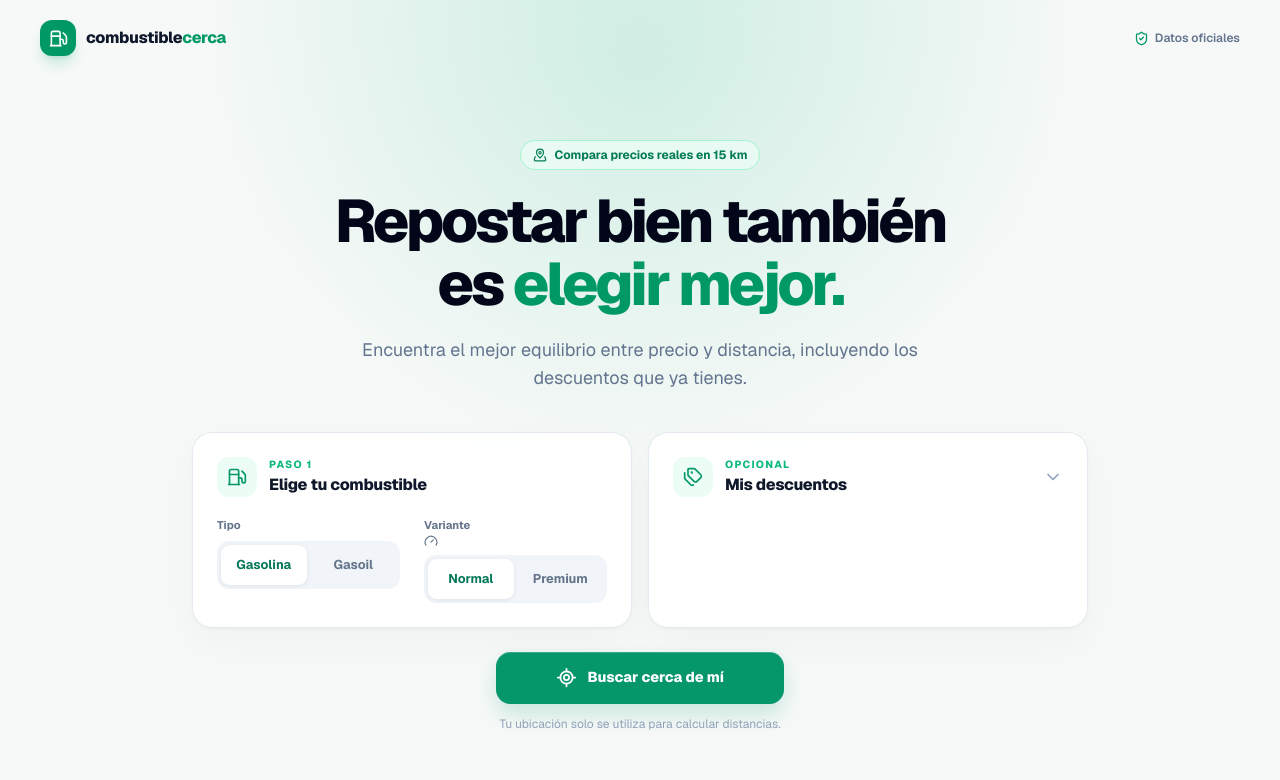
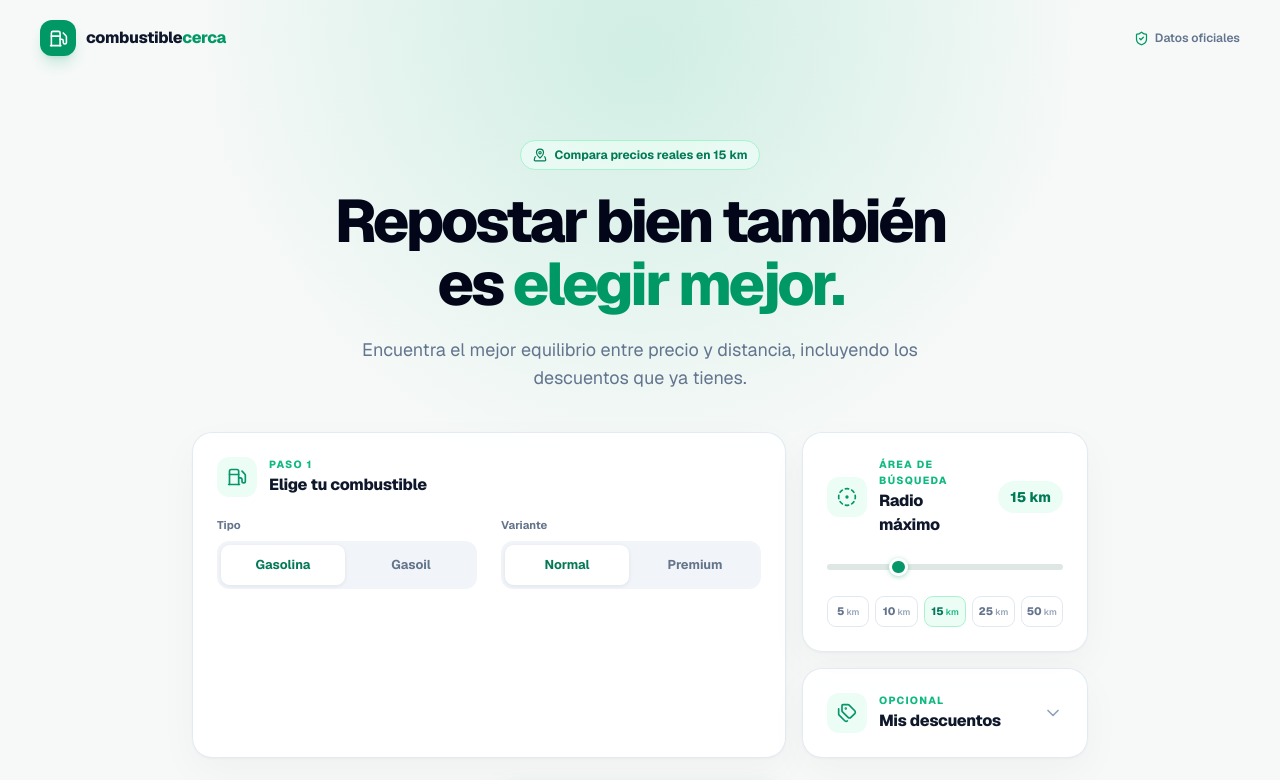
Before and after one commit to pzc-webdev/combustible-zc, a Next.js app: page / in a window 1280 px wide. Shown: the top 780 px of the page. Built offline with nearby package versions, Linux system fonts and the light colour scheme.

Commit message:
FEAT - Add km selector

```diff
--- a/app/globals.css
+++ b/app/globals.css
@@ -130,6 +130,85 @@ input:focus-visible {
 .segment-button:disabled {
   cursor: wait;
   opacity: 0.6;
+}
+
+.range-input {
+  width: 100%;
+  height: 1.25rem;
+  appearance: none;
+  background: transparent;
+  cursor: pointer;
+}
+
+.range-input::-webkit-slider-runnable-track {
+  height: 0.35rem;
+  border-radius: 9999px;
+  background: #dfe7e4;
+}
+
+.range-input::-moz-range-track {
+  height: 0.35rem;
+  border-radius: 9999px;
+  background: #dfe7e4;
+}
+
+.range-input::-webkit-slider-thumb {
+  width: 1.15rem;
+  height: 1.15rem;
+  margin-top: -0.4rem;
+  appearance: none;
+  border: 3px solid #ffffff;
+  border-radius: 9999px;
+  background: #059669;
+  box-shadow: 0 1px 5px rgba(5, 150, 105, 0.35);
+}
+
+.range-input::-moz-range-thumb {
+  width: 0.85rem;
+  height: 0.85rem;
+  border: 3px solid #ffffff;
+  border-radius: 9999px;
+  background: #059669;
+  box-shadow: 0 1px 5px rgba(5, 150, 105, 0.35);
+}
+
+.range-input:disabled {
+  cursor: wait;
+  opacity: 0.55;
+}
+
+.radius-preset {
+  border: 1px solid #e2e8f0;
+  border-radius: 0.55rem;
+  padding: 0.4rem 0.15rem;
+  background: #ffffff;
+  color: #64748b;
+  font-size: 0.68rem;
+  font-weight: 750;
+  cursor: pointer;
+  transition: 150ms ease;
+}
+
+.radius-preset::after {
+  content: " km";
+  font-size: 0.55rem;
+  font-weight: 600;
+  color: #94a3b8;
+}
+
+.radius-preset:hover:not(:disabled) {
+  border-color: #a7f3d0;
+  color: #047857;
+}
+
+.radius-preset[aria-pressed="true"] {
+  border-color: #a7f3d0;
+  background: #ecfdf5;
+  color: #047857;
+}
+
+.radius-preset[aria-pressed="true"]::after {
+  color: #10b981;
 }
 
 .text-input {
@@ -284,3 +363,18 @@ input:focus-visible {
     animation-iteration-count: 1 !important;
   }
 }
+
+@media (max-width: 639px) {
+  .panel {
+    border-radius: 1rem;
+  }
+
+  .hero-glow {
+    top: -25rem;
+    width: 46rem;
+  }
+
+  .search-button {
+    width: 100%;
+  }
+}
--- a/components/fuel-finder.tsx
+++ b/components/fuel-finder.tsx
@@ -12,8 +12,14 @@ import {
 } from "lucide-react";
 import { DiscountManager } from "@/components/discount-manager";
 import { FuelSelector } from "@/components/fuel-selector";
+import { RadiusSelector } from "@/components/radius-selector";
 import { ResultsBoard } from "@/components/results-board";
-import { processStations } from "@/lib/stations";
+import {
+  DEFAULT_RADIUS_KM,
+  MAX_RADIUS_KM,
+  MIN_RADIUS_KM,
+  processStations,
+} from "@/lib/stations";
 import type {
   Discount,
   FuelSelection,
@@ -23,6 +29,7 @@ import type {
 } from "@/lib/types";
 
 const DISCOUNTS_STORAGE_KEY = "combustible-cerca-discounts";
+const RADIUS_STORAGE_KEY = "combustible-cerca-radius";
 
 type SearchStatus = "idle" | "locating" | "loading" | "success" | "error";
 
@@ -76,6 +83,7 @@ export function FuelFinder() {
     grade: "normal",
   });
   const [discounts, setDiscounts] = useState<Discount[]>([]);
+  const [radiusKm, setRadiusKm] = useState(DEFAULT_RADIUS_KM);
   const [rawStations, setRawStations] = useState<RawStation[]>([]);
   const [userPosition, setUserPosition] = useState<UserPosition | null>(null);
   const [status, setStatus] = useState<SearchStatus>("idle");
@@ -90,6 +98,14 @@ export function FuelFinder() {
         if (saved) {
           const parsed = JSON.parse(saved);
           if (Array.isArray(parsed)) setDiscounts(parsed);
+        }
+        const savedRadius = Number(localStorage.getItem(RADIUS_STORAGE_KEY));
+        if (
+          Number.isFinite(savedRadius) &&
+          savedRadius >= MIN_RADIUS_KM &&
+          savedRadius <= MAX_RADIUS_KM
+        ) {
+          setRadiusKm(savedRadius);
         }
       } catch {
         localStorage.removeItem(DISCOUNTS_STORAGE_KEY);
@@ -106,10 +122,21 @@ export function FuelFinder() {
     localStorage.setItem(DISCOUNTS_STORAGE_KEY, JSON.stringify(discounts));
   }, [discounts, hasLoadedStorage]);
 
+  useEffect(() => {
+    if (!hasLoadedStorage) return;
+    localStorage.setItem(RADIUS_STORAGE_KEY, String(radiusKm));
+  }, [hasLoadedStorage, radiusKm]);
+
   const results = useMemo(() => {
     if (!userPosition || rawStations.length === 0) return EMPTY_RESULTS;
-    return processStations(rawStations, selection, discounts, userPosition);
-  }, [discounts, rawStations, selection, userPosition]);
+    return processStations(
+      rawStations,
+      selection,
+      discounts,
+      userPosition,
+      radiusKm,
+    );
+  }, [discounts, radiusKm, rawStations, selection, userPosition]);
 
   const search = async () => {
     setError("");
@@ -145,7 +172,8 @@ export function FuelFinder() {
   const noResults = status === "success" && results.cheapest.length === 0;
 
   return (
-    <main className="min-h-screen overflow-hidden">
+    <div className="flex min-h-dvh flex-col">
+      <main className="relative flex-1 overflow-hidden">
         <div className="hero-glow" aria-hidden="true" />
 
       <header className="relative z-10 mx-auto flex max-w-7xl items-center justify-between px-5 py-5 sm:px-8 lg:px-10">
@@ -163,13 +191,13 @@ export function FuelFinder() {
         </span>
       </header>
 
-      <div className="relative z-10 mx-auto max-w-7xl px-5 pb-20 pt-10 sm:px-8 sm:pt-16 lg:px-10">
+      <div className="relative z-10 mx-auto max-w-7xl px-5 pb-12 pt-7 sm:px-8 sm:pb-20 sm:pt-16 lg:px-10">
         <section className="mx-auto max-w-3xl text-center">
           <div className="mb-5 inline-flex items-center gap-2 rounded-full border border-emerald-200 bg-emerald-50/80 px-3 py-1.5 text-xs font-bold text-emerald-700">
             <MapPinned size={14} aria-hidden="true" />
-            Compara precios reales en 15 km
+            Compara precios reales en {radiusKm} km
           </div>
-          <h1 className="text-balance text-4xl font-extrabold leading-[1.05] tracking-[-0.055em] text-slate-950 sm:text-6xl">
+          <h1 className="text-balance text-[2.35rem] font-extrabold leading-[1.05] tracking-[-0.055em] text-slate-950 sm:text-6xl">
             Repostar bien también es{" "}
             <span className="text-emerald-600">elegir mejor.</span>
           </h1>
@@ -180,7 +208,7 @@ export function FuelFinder() {
         </section>
 
         <section
-          className="mx-auto mt-10 grid max-w-4xl gap-4 md:grid-cols-2"
+          className="mx-auto mt-8 grid max-w-4xl gap-4 sm:mt-10 lg:grid-cols-[1.35fr_0.65fr]"
           aria-label="Preferencias de búsqueda"
         >
           <FuelSelector
@@ -188,11 +216,18 @@ export function FuelFinder() {
             onChange={setSelection}
             disabled={isSearching}
           />
+          <div className="space-y-4">
+            <RadiusSelector
+              value={radiusKm}
+              onChange={setRadiusKm}
+              disabled={isSearching}
+            />
             <DiscountManager
               discounts={discounts}
               onChange={setDiscounts}
               disabled={isSearching}
             />
+          </div>
         </section>
 
         <section className="mx-auto mt-6 max-w-xl text-center">
@@ -243,7 +278,7 @@ export function FuelFinder() {
             </h2>
             <p className="mt-2 text-sm leading-6 text-slate-500">
               No encontramos estaciones con precio para este combustible a
-              menos de 15 km. Prueba otra variante.
+              menos de {radiusKm} km. Prueba otra variante o amplía el radio.
             </p>
           </div>
         )}
@@ -252,9 +287,11 @@ export function FuelFinder() {
           <ResultsBoard
             lists={results}
             sourceUpdatedAt={sourceUpdatedAt}
+            radiusKm={radiusKm}
           />
         )}
       </div>
+      </main>
 
       <footer className="border-t border-slate-200/70 bg-white/50">
         <div className="mx-auto flex max-w-7xl flex-col gap-2 px-5 py-6 text-xs text-slate-400 sm:flex-row sm:items-center sm:justify-between sm:px-8 lg:px-10">
@@ -262,6 +299,6 @@ export function FuelFinder() {
           <p>El precio final es orientativo y depende de tu descuento.</p>
         </div>
       </footer>
-    </main>
+    </div>
   );
 }
--- a/components/fuel-selector.tsx
+++ b/components/fuel-selector.tsx
@@ -1,6 +1,6 @@
 "use client";
 
-import { Fuel, Gauge } from "lucide-react";
+import { Fuel } from "lucide-react";
 import type { FuelFamily, FuelGrade, FuelSelection } from "@/lib/types";
 
 type FuelSelectorProps = {
@@ -60,7 +60,6 @@ export function FuelSelector({
         <fieldset>
           <legend className="field-label flex items-center gap-1.5">
             Variante
-            <Gauge size={14} aria-hidden="true" />
           </legend>
           <div className="segmented-control">
             {GRADES.map((grade) => (
--- /dev/null
+++ b/components/radius-selector.tsx
@@ -0,0 +1,72 @@
+"use client";
+
+import { CircleDotDashed } from "lucide-react";
+import {
+  MAX_RADIUS_KM,
+  MIN_RADIUS_KM,
+  RADIUS_PRESETS,
+} from "@/lib/stations";
+
+type RadiusSelectorProps = {
+  value: number;
+  onChange: (radiusKm: number) => void;
+  disabled?: boolean;
+};
+
+export function RadiusSelector({
+  value,
+  onChange,
+  disabled,
+}: RadiusSelectorProps) {
+  return (
+    <section aria-labelledby="radius-title" className="panel p-5 sm:p-6">
+      <div className="flex items-center justify-between gap-4">
+        <div className="flex min-w-0 items-center gap-3">
+          <span className="icon-shell">
+            <CircleDotDashed aria-hidden="true" size={20} />
+          </span>
+          <div>
+            <p className="eyebrow">Área de búsqueda</p>
+            <h2 id="radius-title" className="section-title">
+              Radio máximo
+            </h2>
+          </div>
+        </div>
+        <output
+          htmlFor="radius-range"
+          className="shrink-0 rounded-full bg-emerald-50 px-3 py-1.5 text-sm font-extrabold text-emerald-700"
+        >
+          {value} km
+        </output>
+      </div>
+
+      <input
+        id="radius-range"
+        type="range"
+        min={MIN_RADIUS_KM}
+        max={MAX_RADIUS_KM}
+        step="1"
+        value={value}
+        disabled={disabled}
+        onChange={(event) => onChange(Number(event.target.value))}
+        className="range-input mt-5"
+        aria-label={`Radio máximo de búsqueda: ${value} kilómetros`}
+      />
+
+      <div className="mt-3 grid grid-cols-5 gap-1.5" aria-label="Radios rápidos">
+        {RADIUS_PRESETS.map((radius) => (
+          <button
+            key={radius}
+            type="button"
+            disabled={disabled}
+            aria-pressed={value === radius}
+            onClick={() => onChange(radius)}
+            className="radius-preset"
+          >
+            {radius}
+          </button>
+        ))}
+      </div>
+    </section>
+  );
+}
--- a/components/results-board.tsx
+++ b/components/results-board.tsx
@@ -10,6 +10,7 @@ type ListKey = keyof ResultLists;
 type ResultsBoardProps = {
   lists: ResultLists;
   sourceUpdatedAt: string | null;
+  radiusKm: number;
 };
 
 const LISTS: {
@@ -90,6 +91,7 @@ function ResultColumn({
 export function ResultsBoard({
   lists,
   sourceUpdatedAt,
+  radiusKm,
 }: ResultsBoardProps) {
   const [activeList, setActiveList] = useState<ListKey>("smartest");
   const stationCount = lists.cheapest.length;
@@ -98,7 +100,9 @@ export function ResultsBoard({
     <section className="mt-10 sm:mt-14" aria-labelledby="results-title">
       <div className="mb-5 flex flex-col justify-between gap-2 sm:flex-row sm:items-end">
         <div>
-          <p className="eyebrow">Resultados en un radio de 15 km</p>
+          <p className="eyebrow">
+            Resultados en un radio de {radiusKm} km
+          </p>
           <h2
             id="results-title"
             className="mt-1 text-2xl font-bold tracking-[-0.04em] text-slate-950 sm:text-3xl"
--- a/lib/stations.ts
+++ b/lib/stations.ts
@@ -7,7 +7,10 @@ import type {
   UserPosition,
 } from "@/lib/types";
 
-export const MAX_DISTANCE_KM = 15;
+export const DEFAULT_RADIUS_KM = 15;
+export const MIN_RADIUS_KM = 1;
+export const MAX_RADIUS_KM = 50;
+export const RADIUS_PRESETS = [5, 10, 15, 25, 50] as const;
 
 export const FUEL_KEYS: Record<string, string> = {
   "gasoline-normal": "Precio Gasolina 95 E5",
@@ -74,6 +77,7 @@ export function processStations(
   selection: FuelSelection,
   discounts: Discount[],
   userPosition: UserPosition,
+  maximumDistanceKm = DEFAULT_RADIUS_KM,
 ): ResultLists {
   const fuelKey = FUEL_KEYS[`${selection.family}-${selection.grade}`];
 
@@ -97,7 +101,7 @@ export function processStations(
         longitude,
       });
 
-      if (distanceKm > MAX_DISTANCE_KM) return [];
+      if (distanceKm > maximumDistanceKm) return [];
 
       const brand = station["Rótulo"]?.trim() || "Sin rótulo";
       const discountCents = applicableDiscount(brand, discounts);
```
Also changed, not shown: 1 other file (tests, documents, lock files or other folders). Lines whose indentation alone changed are shown as unchanged.
